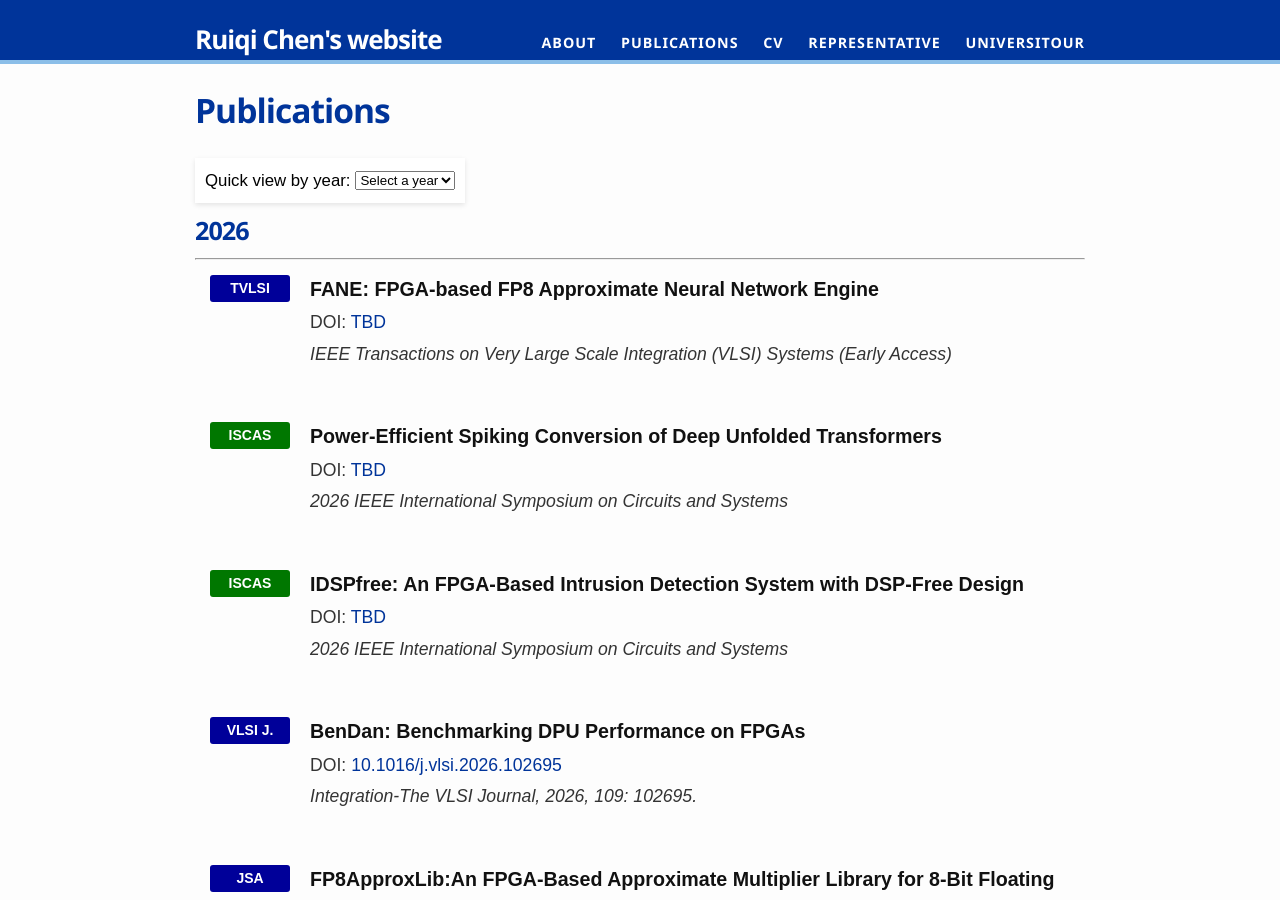
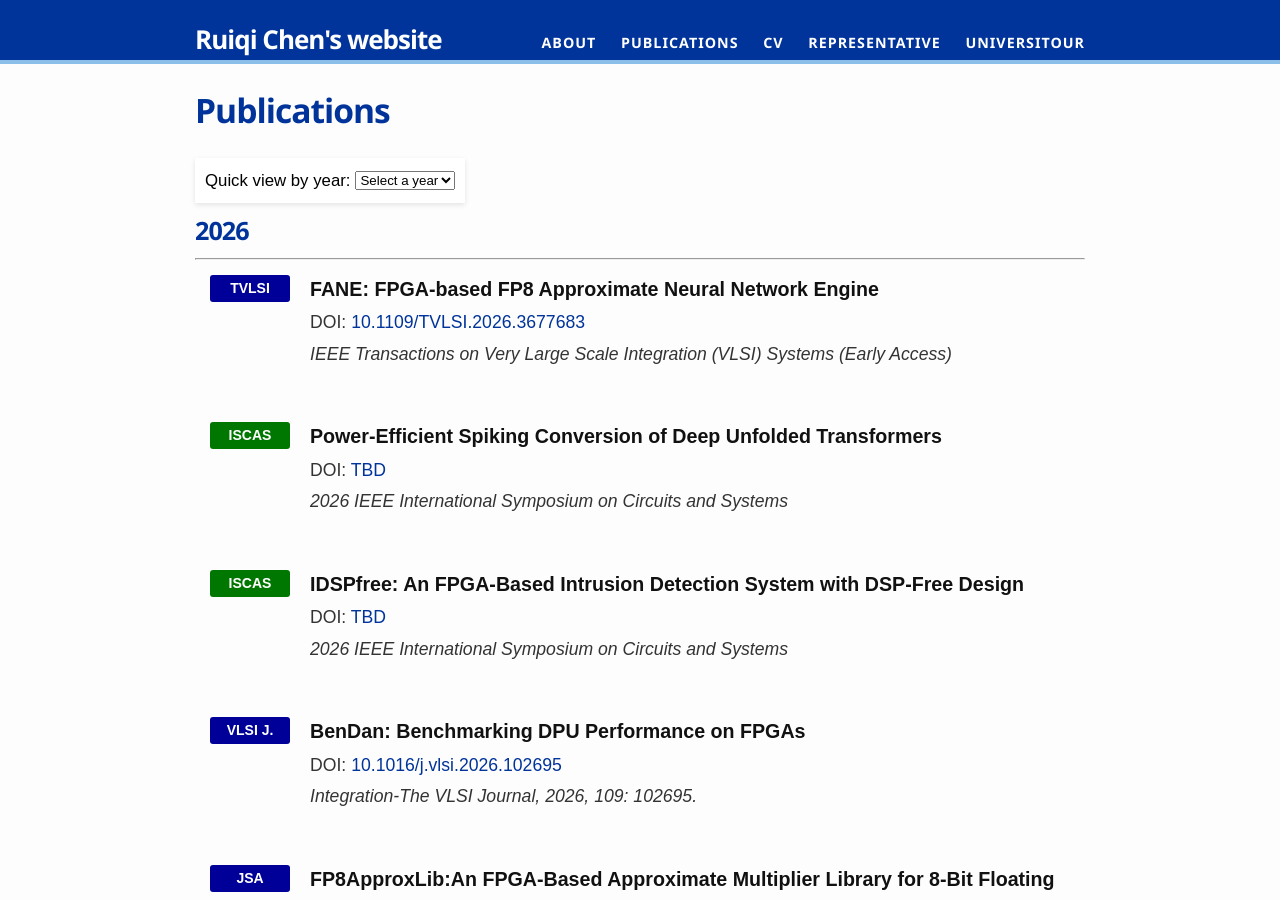
Before and after one commit to ruiqichen7/ruiqichen7.github.io, a Jekyll site: the page built from publications.md, in a window 1280 px wide and 900 px high. Built offline with Jekyll 4.4.1, drawn with Linux system fonts in a browser that asks for light colours.

Commit message:
Update publications.md

```diff
--- a/publications.md
+++ b/publications.md
@@ -40,7 +40,7 @@ permalink: /publications/
     </div>
     <div style="flex: 1; padding-left: 20px;">
         <h3 style="margin: 0;font-style: normal;font-weight: 600;">FANE: FPGA-based FP8 Approximate Neural Network Engine</h3>
-        <p style="margin: 5px 0;">DOI: <a href="https://ieeexplore.ieee.org/xpl/RecentIssue.jsp?punumber=92" >TBD</a></p>
+        <p style="margin: 5px 0;">DOI: <a href="https://ieeexplore.ieee.org/xpl/RecentIssue.jsp?punumber=92" >10.1109/TVLSI.2026.3677683</a></p>
         <p style="margin: 5px 0;"><i> IEEE Transactions on Very Large Scale Integration (VLSI) Systems (Early Access)</i></p>
     </div>
 </div>
```
